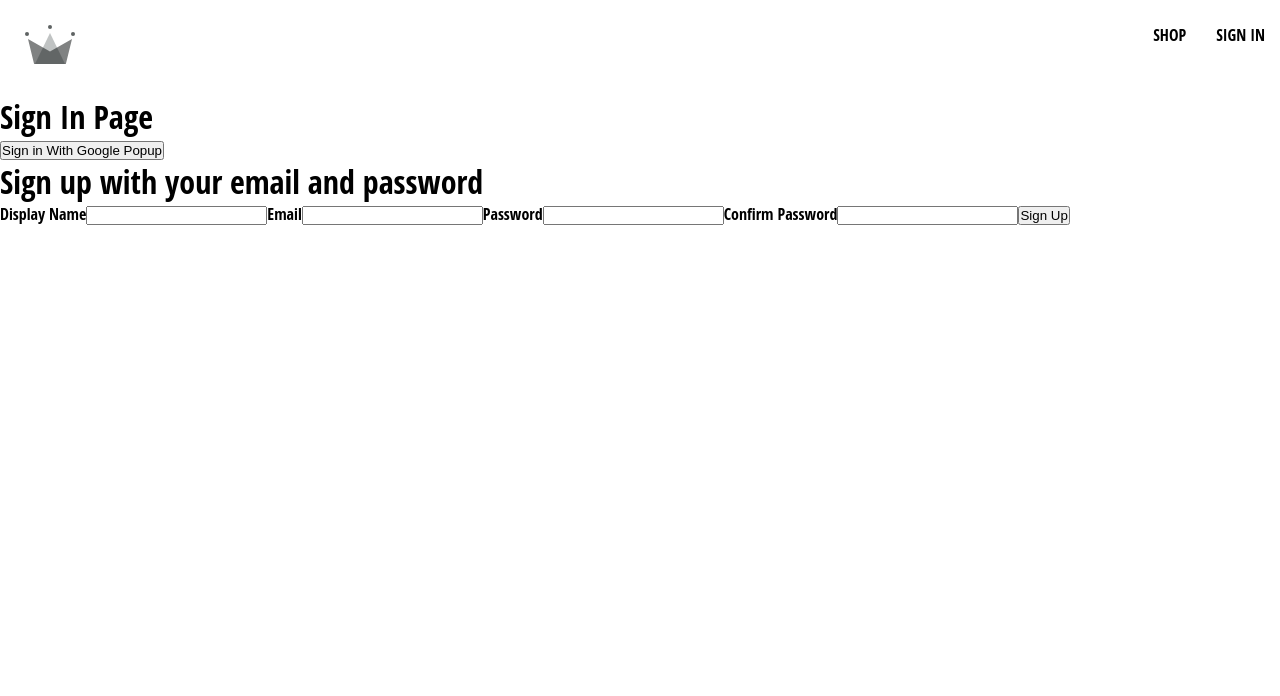
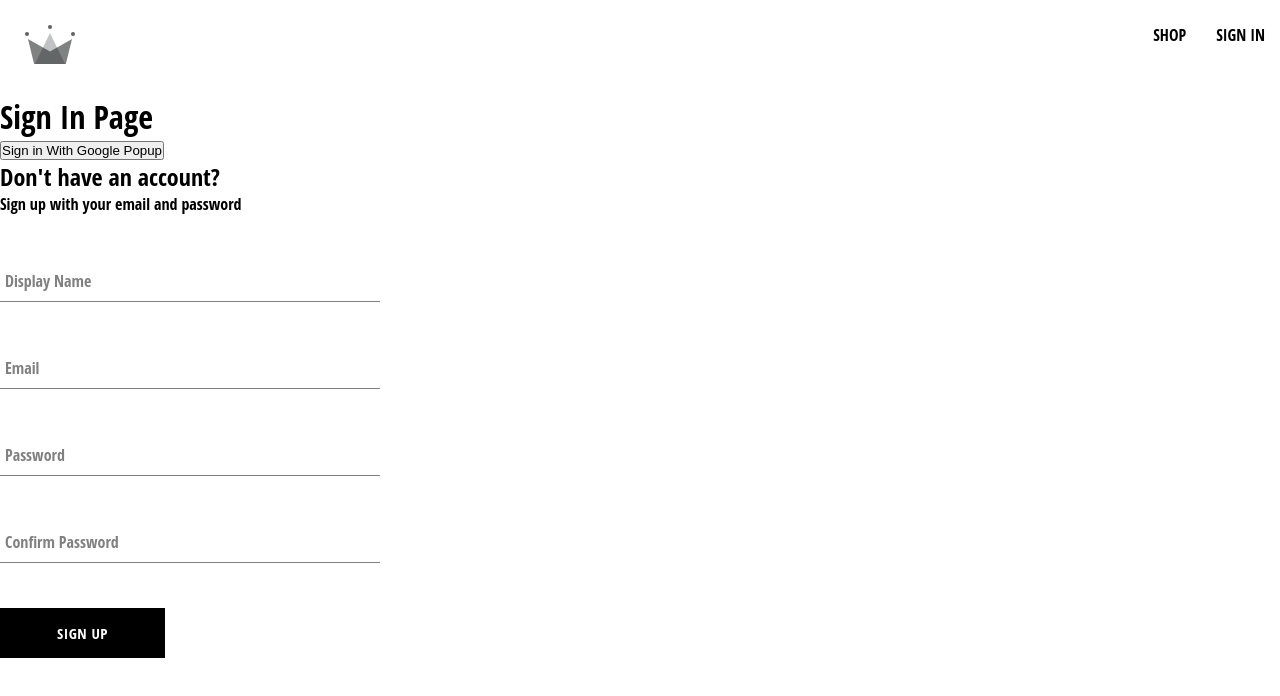
Before and after one commit to eiericksilva/crwn-clothing, a React (Create React App) app: page /sign-in in a window 1280 px wide. Shown: the top 696 px of the page. Built offline with nearby package versions, Linux system fonts and the light colour scheme.

Commit message:
Generalizando o conponent Button

```diff
--- /dev/null
+++ b/src/components/button/button.component.jsx
@@ -0,0 +1,16 @@
+import './button.styles.scss'
+
+const BUTTON_TYPE_CLASSES = {
+    google: 'google-sign-in',
+    inverted: 'inverted'
+}
+
+const Button = ({ children, buttonType, ...otherProps }) => {
+    return (
+        <button className={`button-container ${BUTTON_TYPE_CLASSES[buttonType]}`} {...otherProps}>
+            {children}
+        </button>
+    )
+}
+
+export default Button;
--- /dev/null
+++ b/src/components/button/button.styles.scss
@@ -0,0 +1,46 @@
+.button-container {
+  min-width: 165px;
+  width: auto;
+  height: 50px;
+  letter-spacing: 0.5px;
+  line-height: 50px;
+  padding: 0 35px 0 35px;
+  font-size: 15px;
+  background-color: black;
+  color: white;
+  text-transform: uppercase;
+  font-family: 'Open Sans Condensed';
+  font-weight: bolder;
+  border: none;
+  cursor: pointer;
+  display: flex;
+  justify-content: center;
+
+  &:hover {
+    background-color: white;
+    color: black;
+    border: 1px solid black;
+  }
+
+  &.google-sign-in {
+    background-color: #4285f4;
+    color: white;
+
+    &:hover {
+      background-color: #357ae8;
+      border: none;
+    }
+  }
+
+  &.inverted {
+    background-color: white;
+    color: black;
+    border: 1px solid black;
+
+    &:hover {
+      background-color: black;
+      color: white;
+      border: none;
+    }
+  }
+}
--- /dev/null
+++ b/src/components/form-input/form-input.component.jsx
@@ -0,0 +1,20 @@
+import '../form-input/form-input.styles.scss'
+
+const FormInput = ({ label, ...otherProps }) => {
+    return (
+        <div className="group">
+            <input className="form-input" {...otherProps}/>
+            {label && (
+                <label
+                    className={`${
+                        otherProps.value.length > 0 ? 'shrink' : ''
+                    } form-input-label`}
+                >
+                    {label}
+                </label>
+            )}
+        </div>
+    );
+};
+
+export default FormInput;
--- /dev/null
+++ b/src/components/form-input/form-input.styles.scss
@@ -0,0 +1,54 @@
+$sub-color: grey;
+$main-color: black;
+
+@mixin shrinkLabel {
+  top: -14px;
+  font-size: 12px;
+  color: $main-color;
+}
+
+.group {
+  position: relative;
+  margin: 45px 0;
+
+  .form-input {
+    background: none;
+    background-color: white;
+    color: $sub-color;
+    font-size: 18px;
+    padding: 10px 10px 10px 5px;
+    display: block;
+    width: 100%;
+    border: none;
+    border-radius: 0;
+    border-bottom: 1px solid $sub-color;
+    margin: 25px 0;
+
+    &:focus {
+      outline: none;
+    }
+
+    &:focus ~ .form-input-label {
+      @include shrinkLabel();
+    }
+  }
+
+  input[type='password'] {
+    letter-spacing: 0.3em;
+  }
+
+  .form-input-label {
+    color: $sub-color;
+    font-size: 16px;
+    font-weight: normal;
+    position: absolute;
+    pointer-events: none;
+    left: 5px;
+    top: 10px;
+    transition: 300ms ease all;
+
+    &.shrink {
+      @include shrinkLabel();
+    }
+  }
+}
--- a/src/components/sign-up-form/sign-up-form.component.jsx
+++ b/src/components/sign-up-form/sign-up-form.component.jsx
@@ -1,6 +1,11 @@
 
 import { useState } from "react";
+
+import FormInput from '../form-input/form-input.component'
+import Button from '../button/button.component'
 import { createAuthUserWithEmailAndPassword, createUserDocumentFromAuth } from "../../utils/firebase/firebase.utils";
+
+import '../sign-up-form/sign-up-form.styles.scss'
 
 // Trabalhando com "listeners" de inputs simuntânemanete.
 // 1. Agrupar todos os campos em um objeto cujo a KEY será o NAME do campo
@@ -72,22 +77,47 @@
 
 
     return(
-        <div>
-            <h1>Sign up with your email and password</h1>
+        <div className='sign-up-container'>
+            <h2>Don't have an account?</h2>
+            <span>Sign up with your email and password</span>
             <form onSubmit={handleSubmit}>
-                <label>Display Name</label>
-                <input type='string' required onChange={handleChange} name='displayName' value={displayName}></input>
+                <FormInput
+                    label='Display Name'
+                    type='text'
+                    required
+                    onChange={handleChange}
+                    name='displayName'
+                    value={displayName}
+                />
 
-                <label>Email</label>
-                <input type='email' required onChange={handleChange} name='email' value={email}></input>
+                <FormInput
+                    label='Email'
+                    type='email'
+                    required
+                    onChange={handleChange}
+                    name='email'
+                    value={email}
+                />
 
-                <label>Password</label>
-                <input type='password' required onChange={handleChange} name='password' value={password}></input>
+                <FormInput
+                    label='Password'
+                    type='password'
+                    required
+                    onChange={handleChange}
+                    name='password'
+                    value={password}
+                />
 
-                <label>Confirm Password</label>
-                <input type='password' required onChange={handleChange} name='confirmPassword' value={confirmPassword}></input>
+                <FormInput
+                    label='Confirm Password'
+                    type='password'
+                    required
+                    onChange={handleChange}
+                    name='confirmPassword'
+                    value={confirmPassword}
+                />
 
-                <button type='submit'>Sign Up</button>
+                <Button type='submit'>Sign Up</Button>
             </form>
         </div>
     )
--- /dev/null
+++ b/src/components/sign-up-form/sign-up-form.styles.scss
@@ -0,0 +1,9 @@
+.sign-up-container {
+    display:flex;
+    flex-direction: column;
+    width: 380px;
+
+    h2 {
+        margin-top: 10px 0;
+    }
+}
```
